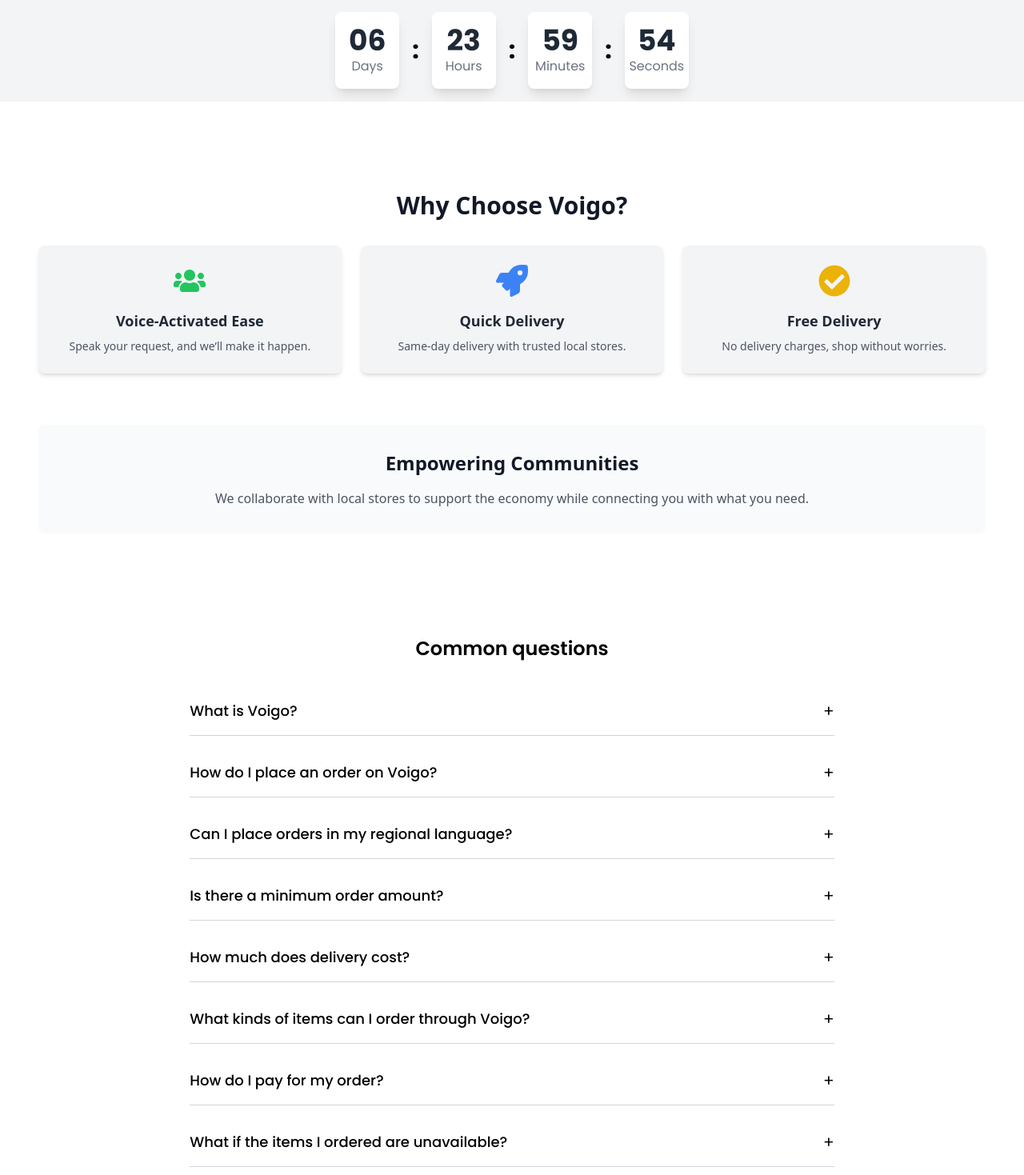
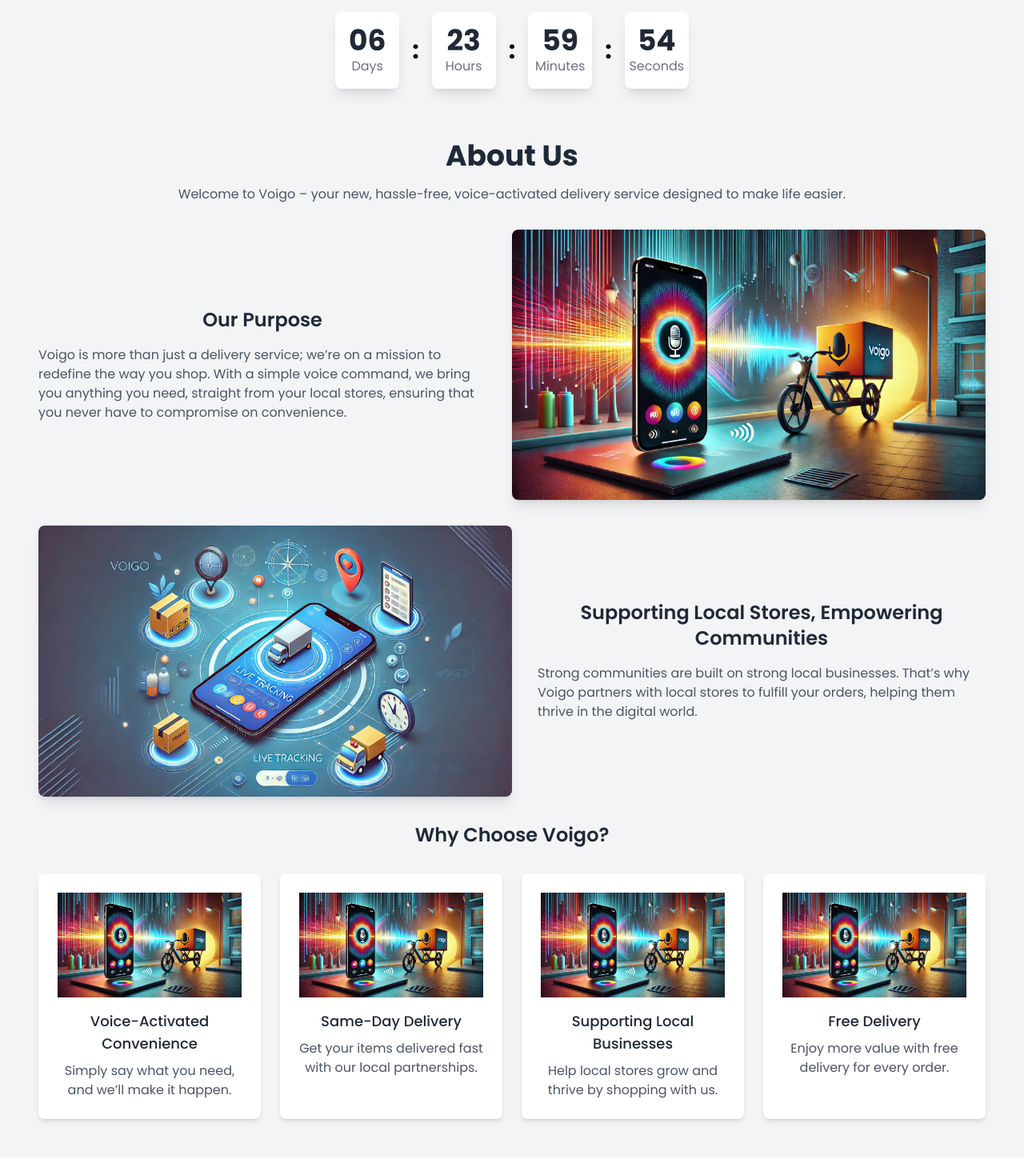
Before and after one commit to Nikhilgb-001/Voigo, a React (Vite) app in the folder frontend/: page / in a window 1280 px wide. Shown: the part 841-2310 px from the top of the page at 80% size. Built offline with nearby package versions, Linux system fonts and the light colour scheme.

Commit message:
changed some sections

```diff
--- a/frontend/src/components/AboutUs.jsx
+++ b/frontend/src/components/AboutUs.jsx
@@ -81,68 +81,184 @@
 
 // export default AboutUs;
 
+// import React from "react";
+// import { FaUsers, FaRocket, FaCheckCircle } from "react-icons/fa";
+
+// const AboutUs = () => {
+//   return (
+//     <div className="bg-white py-16 px-6 md:px-12 font-sans" id="about-us">
+//       {/* Hero Section */}
+//       <div className="text-center">
+//         {/* <h1 className="text-3xl md:text-4xl font-bold text-gray-900 mb-4">
+//           About Us
+//         </h1> */}
+//         {/* <p className="text-gray-600 text-base md:text-lg">
+//           Welcome to Voigo – your hassle-free, voice-activated delivery service
+//           designed to make life easier.
+//         </p> */}
+//       </div>
+
+//       {/* Features Section */}
+//       <div className="mt-12">
+//         <h2 className="text-2xl md:text-3xl font-semibold text-center text-gray-900 mb-8">
+//           Why Choose Voigo?
+//         </h2>
+//         <div className="grid grid-cols-1 md:grid-cols-3 gap-6">
+//           <FeatureCard
+//             icon={<FaUsers size={40} className="text-green-500" />}
+//             title="Voice-Activated Ease"
+//             description="Speak your request, and we’ll make it happen."
+//           />
+//           <FeatureCard
+//             icon={<FaRocket size={40} className="text-blue-500" />}
+//             title="Quick Delivery"
+//             description="Same-day delivery with trusted local stores."
+//           />
+//           <FeatureCard
+//             icon={<FaCheckCircle size={40} className="text-yellow-500" />}
+//             title="Free Delivery"
+//             description="No delivery charges, shop without worries."
+//           />
+//         </div>
+//       </div>
+
+//       {/* Supporting Local Section */}
+//       <div className="bg-gray-50 mt-16 rounded-lg p-8 text-center">
+//         <h2 className="text-2xl font-semibold text-gray-900 mb-4">
+//           Empowering Communities
+//         </h2>
+//         <p className="text-gray-600 text-base">
+//           We collaborate with local stores to support the economy while
+//           connecting you with what you need.
+//         </p>
+//       </div>
+//     </div>
+//   );
+// };
+
+// const FeatureCard = ({ icon, title, description }) => {
+//   return (
+//     <div className="flex flex-col items-center bg-gray-100 p-6 rounded-lg shadow-md hover:shadow-lg transition-shadow">
+//       <div className="mb-4">{icon}</div>
+//       <h3 className="text-lg font-semibold text-gray-800 mb-2">{title}</h3>
+//       <p className="text-gray-600 text-sm text-center">{description}</p>
+//     </div>
+//   );
+// };
+
+// export default AboutUs;
+
 import React from "react";
-import { FaUsers, FaRocket, FaCheckCircle } from "react-icons/fa";
 
 const AboutUs = () => {
   return (
-    <div className="bg-white py-16 px-6 md:px-12 font-sans" id="about-us">
-      {/* Hero Section */}
-      <div className="text-center">
-        {/* <h1 className="text-3xl md:text-4xl font-bold text-gray-900 mb-4">
-          About Us
-        </h1> */}
-        {/* <p className="text-gray-600 text-base md:text-lg">
-          Welcome to Voigo – your hassle-free, voice-activated delivery service
-          designed to make life easier.
-        </p> */}
+    <section className="bg-gray-100 py-12 px-6 sm:px-12">
+      <div className="max-w-7xl mx-auto text-center space-y-8">
+        {/* Heading */}
+        <div>
+          <h1 className="text-4xl font-bold text-gray-800">About Us</h1>
+          <p className="mt-4 text-gray-600">
+            Welcome to Voigo – your new, hassle-free, voice-activated delivery
+            service designed to make life easier.
+          </p>
         </div>
 
-      {/* Features Section */}
-      <div className="mt-12">
-        <h2 className="text-2xl md:text-3xl font-semibold text-center text-gray-900 mb-8">
-          Why Choose Voigo?
+        {/* Purpose Section */}
+        <div className="flex flex-col sm:flex-row items-center gap-8">
+          <div className="sm:w-1/2">
+            <h2 className="text-2xl font-semibold text-gray-800">
+              Our Purpose
             </h2>
-        <div className="grid grid-cols-1 md:grid-cols-3 gap-6">
-          <FeatureCard
-            icon={<FaUsers size={40} className="text-green-500" />}
-            title="Voice-Activated Ease"
-            description="Speak your request, and we’ll make it happen."
+            <p className="mt-4 text-gray-600 text-left">
+              Voigo is more than just a delivery service; we’re on a mission to
+              redefine the way you shop. With a simple voice command, we bring
+              you anything you need, straight from your local stores, ensuring
+              that you never have to compromise on convenience.
+            </p>
+          </div>
+          <img
+            src="./src/assets/image-1.jpg"
+            className="rounded-lg shadow-lg sm:w-1/2"
           />
-          <FeatureCard
-            icon={<FaRocket size={40} className="text-blue-500" />}
-            title="Quick Delivery"
-            description="Same-day delivery with trusted local stores."
+        </div>
+
+        {/* Supporting Local Stores */}
+        <div className="flex flex-col sm:flex-row items-center gap-8">
+          <img
+            src="./src/assets/image-3.jpg"
+            alt="Local business"
+            className="rounded-lg shadow-lg sm:w-1/2"
           />
-          <FeatureCard
-            icon={<FaCheckCircle size={40} className="text-yellow-500" />}
-            title="Free Delivery"
-            description="No delivery charges, shop without worries."
-          />
+          <div className="sm:w-1/2">
+            <h2 className="text-2xl font-semibold text-gray-800">
+              Supporting Local Stores, Empowering Communities
+            </h2>
+            <p className="mt-4 text-gray-600 text-left">
+              Strong communities are built on strong local businesses. That’s
+              why Voigo partners with local stores to fulfill your orders,
+              helping them thrive in the digital world.
+            </p>
           </div>
         </div>
 
-      {/* Supporting Local Section */}
-      <div className="bg-gray-50 mt-16 rounded-lg p-8 text-center">
-        <h2 className="text-2xl font-semibold text-gray-900 mb-4">
-          Empowering Communities
+        {/* Why Choose Us */}
+        <div>
+          <h2 className="text-2xl font-semibold text-gray-800">
+            Why Choose Voigo?
           </h2>
-        <p className="text-gray-600 text-base">
-          We collaborate with local stores to support the economy while
-          connecting you with what you need.
+          <div className="grid grid-cols-1 sm:grid-cols-2 lg:grid-cols-4 gap-6 mt-8">
+            {/* Feature 1 */}
+            <div className="bg-white shadow-md rounded-lg p-6 text-center">
+              <img src="./src/assets/image-1.jpg" className="mx-auto mb-4" />
+              <h3 className="text-lg font-medium text-gray-800">
+                Voice-Activated Convenience
+              </h3>
+              <p className="mt-2 text-gray-600">
+                Simply say what you need, and we’ll make it happen.
+              </p>
+            </div>
+            {/* Feature 2 */}
+            <div className="bg-white shadow-md rounded-lg p-6 text-center">
+              <img
+                src="./src/assets/image-1.jpg"
+                alt="Same-Day Delivery"
+                className="mx-auto mb-4"
+              />
+              <h3 className="text-lg font-medium text-gray-800">
+                Same-Day Delivery
+              </h3>
+              <p className="mt-2 text-gray-600">
+                Get your items delivered fast with our local partnerships.
+              </p>
+            </div>
+            {/* Feature 3 */}
+            <div className="bg-white shadow-md rounded-lg p-6 text-center">
+              <img src="./src/assets/image-1.jpg" className="mx-auto mb-4" />
+              <h3 className="text-lg font-medium text-gray-800">
+                Supporting Local Businesses
+              </h3>
+              <p className="mt-2 text-gray-600">
+                Help local stores grow and thrive by shopping with us.
+              </p>
+            </div>
+            {/* Feature 4 */}
+            <div className="bg-white shadow-md rounded-lg p-6 text-center">
+              <img
+                src="./src/assets/image-1.jpg"
+                alt="Free Delivery"
+                className="mx-auto mb-4"
+              />
+              <h3 className="text-lg font-medium text-gray-800">
+                Free Delivery
+              </h3>
+              <p className="mt-2 text-gray-600">
+                Enjoy more value with free delivery for every order.
               </p>
             </div>
           </div>
-  );
-};
-
-const FeatureCard = ({ icon, title, description }) => {
-  return (
-    <div className="flex flex-col items-center bg-gray-100 p-6 rounded-lg shadow-md hover:shadow-lg transition-shadow">
-      <div className="mb-4">{icon}</div>
-      <h3 className="text-lg font-semibold text-gray-800 mb-2">{title}</h3>
-      <p className="text-gray-600 text-sm text-center">{description}</p>
         </div>
+      </div>
+    </section>
   );
 };
 
--- a/frontend/src/components/DeliveryCards.jsx
+++ b/frontend/src/components/DeliveryCards.jsx
@@ -4,21 +4,21 @@
   const cards = [
     {
       image:
-        "https://drive.google.com/file/d/1H7ProoeJ8PZnG7nxPCetVfLiCB4exQC8/view?usp=drive_link",
+        "https://github.com/Nikhilgb-001/Voigo/blob/main/frontend/src/assets/image-1.jpg?raw=true",
       title: "Say what you want",
       description:
         "Your voice, your choice. Simply say it, and we’ll deliver it to your doorstep!",
     },
     {
       image:
-        "https://drive.google.com/file/d/1RKeDhjxsZqniavInDG2BL45JShNGP1A7/view?usp=drive_link",
+        "https://github.com/Nikhilgb-001/Voigo/blob/main/frontend/src/assets/image-3.jpg?raw=true",
       title: "See real-time updates",
       description:
         "Track your order every step of the way, from placing it to delivery.",
     },
     {
       image:
-        "https://drive.google.com/file/d/1PE0gHT3DQxebJZ7Kf3m-iptl-C-JFZTy/view?usp=drive_link",
+        "https://github.com/Nikhilgb-001/Voigo/blob/main/frontend/src/assets/delivery.jpg?raw=true",
       title: "Fast and Reliable Delivery",
       description:
         "Count on us to bring your items quickly and efficiently, straight from local stores near you",
--- a/frontend/src/components/FAQ.jsx
+++ b/frontend/src/components/FAQ.jsx
@@ -1,24 +1,24 @@
 import React, { useState } from "react";
-import { Link } from "react-router-dom";
 
 const FAQ = () => {
   const [openIndex, setOpenIndex] = useState(null);
+  const [showAll, setShowAll] = useState(false);
 
   const faqs = [
     {
-      question: "What is Voigo?",
+      question: "What is voigo?",
       answer:
-        "Voigo is a voice-activated shopping platform that lets you order anything you need by simply speaking in your preferred language. We partner with local stores to deliver your items quickly and efficiently.",
+        "voigo is a voice-activated shopping platform that lets you order anything you need by simply speaking in your preferred language. We partner with local stores to deliver your items quickly and efficiently.",
     },
     {
-      question: "How do I place an order on Voigo?",
+      question: "How do I place an order on voigo?",
       answer:
         "Just open the app, speak your order in your preferred language, and confirm the details. We'll take care of the rest, from finding the nearest store to delivering your items to your doorstep.",
     },
     {
       question: "Can I place orders in my regional language?",
       answer:
-        "Yes! Voigo supports multiple regional languages, allowing you to place orders comfortably in your native tongue.",
+        "Yes! voigo supports multiple regional languages, allowing you to place orders comfortably in your native tongue.",
     },
     {
       question: "Is there a minimum order amount?",
@@ -31,9 +31,9 @@
         "We offer free delivery for all orders, ensuring you get the best value without any hidden charges.",
     },
     {
-      question: "What kinds of items can I order through Voigo?",
+      question: "What kinds of items can I order through voigo?",
       answer:
-        "With Voigo, you can order anything—from groceries and daily essentials to snacks, medicines, and more. If it’s available in nearby stores, we’ll deliver it!",
+        "With voigo, you can order anything—from groceries and daily essentials to snacks, medicines, and more. If it’s available in nearby stores, we’ll deliver it!",
     },
     {
       question: "How do I pay for my order?",
@@ -56,33 +56,37 @@
         "You can check your items upon delivery. If something doesn’t meet your expectations or is incorrect, let our delivery partner know right away, and we’ll address the issue immediately.",
     },
     {
-      question: "Does Voigo operate in my area?",
+      question: "Does voigo operate in my area?",
       answer:
-        "Currently, Voigo operates in Mysuru, Karnataka. We are working to expand our services to more areas soon, so keep an eye out for updates about your region!",
+        "Currently, voigo operates in Mysuru, Karnataka. We are working to expand our services to more areas soon, so keep an eye out for updates about your region!",
     },
     {
       question: "Can I cancel my order?",
       answer:
-        "Once an order is placed on Voigo, it cannot be canceled as we process requests immediately to ensure fast delivery. Please double-check your order details before confirming.",
+        "Once an order is placed on voigo, it cannot be canceled as we process requests immediately to ensure fast delivery. Please double-check your order details before confirming.",
     },
     {
-      question: "Does Voigo have its own stores?",
+      question: "Does voigo have its own stores?",
       answer:
-        "No, Voigo does not operate its own stores. Instead, we collaborate with local businesses to fulfill your orders. This approach helps us scale quickly and support neighborhood stores.",
+        "No, voigo does not operate its own stores. Instead, we collaborate with local businesses to fulfill your orders. This approach helps us scale quickly and support neighborhood stores.",
     },
     {
       question: "How is my personal data protected?",
       answer:
-        "Voigo values your privacy. We securely store and process your data in compliance with our Privacy Policy, and voice recordings are deleted after your order is completed.",
+        "voigo values your privacy. We securely store and process your data in compliance with our Privacy Policy, and voice recordings are deleted after your order is completed.",
     },
     {
       question: "Who should I contact for support?",
-      answer: `For any questions or issues, reach out to our customer support team via the Voigo app or email us at voigoapp@gmail.com.`,
+      answer: `For any questions or issues, reach out to our customer support team via the voigo app or email us at voigoapp@gmail.com.`,
     },
   ];
 
   const toggleFAQ = (index) => {
     setOpenIndex(openIndex === index ? null : index);
+  };
+
+  const handleShowMore = () => {
+    setShowAll(!showAll);
   };
 
   return (
@@ -91,7 +95,7 @@
         Common questions
       </h2>
       <div className="space-y-4">
-        {faqs.map((faq, index) => (
+        {(showAll ? faqs : faqs.slice(0, 5)).map((faq, index) => (
           <div key={index}>
             <div
               className="flex justify-between items-center border-b border-gray-300 py-4 cursor-pointer"
@@ -106,6 +110,14 @@
           </div>
         ))}
       </div>
+      <div className="text-center mt-6">
+        <button
+          onClick={handleShowMore}
+          className="px-4 py-2 text-black rounded-full"
+        >
+          {showAll ? "Show Less" : "Read More"}
+        </button>
+      </div>
     </div>
   );
 };
```
Also changed, not shown: frontend/src/components/Footer.jsx (+3 -5 lines). Lines whose indentation alone changed are shown as unchanged.
